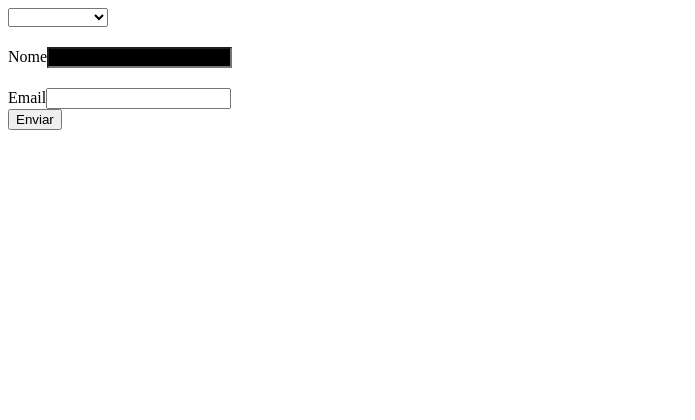
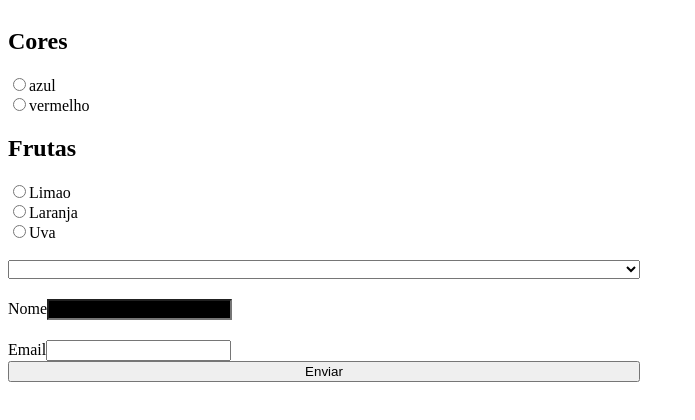
Before and after one commit to rafaelandradegs/origamid-react, a React (Vite) app: page / in a window 1280 px wide. Shown: the top 420 px of the page, without its empty margins (0-695 px from the left). Built offline with nearby package versions, Linux system fonts and the light colour scheme.

Commit message:
Componente radio

```diff
--- a/src/App.jsx
+++ b/src/App.jsx
@@ -1,14 +1,30 @@
 import React from 'react'
 import Input from './Form/Input'
+import Radio from './Form/Radio'
 import Select from './Form/Select'
 
 const App = () => {
   const [nome, setNome] = React.useState('')
   const [email, setEmail] = React.useState('')
   const [produto, setProduto] = React.useState('')
+  const [cor, setCor] = React.useState('')
+  const [frutas, setFrutas] = React.useState('')
 
   return (
-    <form>
+    <form style={{ display: 'flex', flexDirection: 'column', width: '50%' }}>
+      <h2>Cores</h2>
+      <Radio
+        options={['azul', 'vermelho']}
+        value={frutas}
+        setValue={setFrutas}
+      />
+      <h2>Frutas</h2>
+      <Radio
+        options={['Limao', 'Laranja', 'Uva']}
+        value={cor}
+        setValue={setCor}
+      />
+      <br />
       <Select
         options={['smarthphone', 'tablet']}
         value={produto}
--- /dev/null
+++ b/src/Form/Radio.jsx
@@ -0,0 +1,24 @@
+import React from 'react'
+
+const Radio = ({ options, value, setValue, ...props }) => {
+  return (
+    <>
+      {options.map(option => {
+        return (
+          <label key={option}>
+            <input
+              type="radio"
+              value={option}
+              checked={value === option}
+              onChange={({ target }) => setValue(target.value)}
+              {...props}
+            />
+            {option}
+          </label>
+        )
+      })}
+    </>
+  )
+}
+
+export default Radio
```
